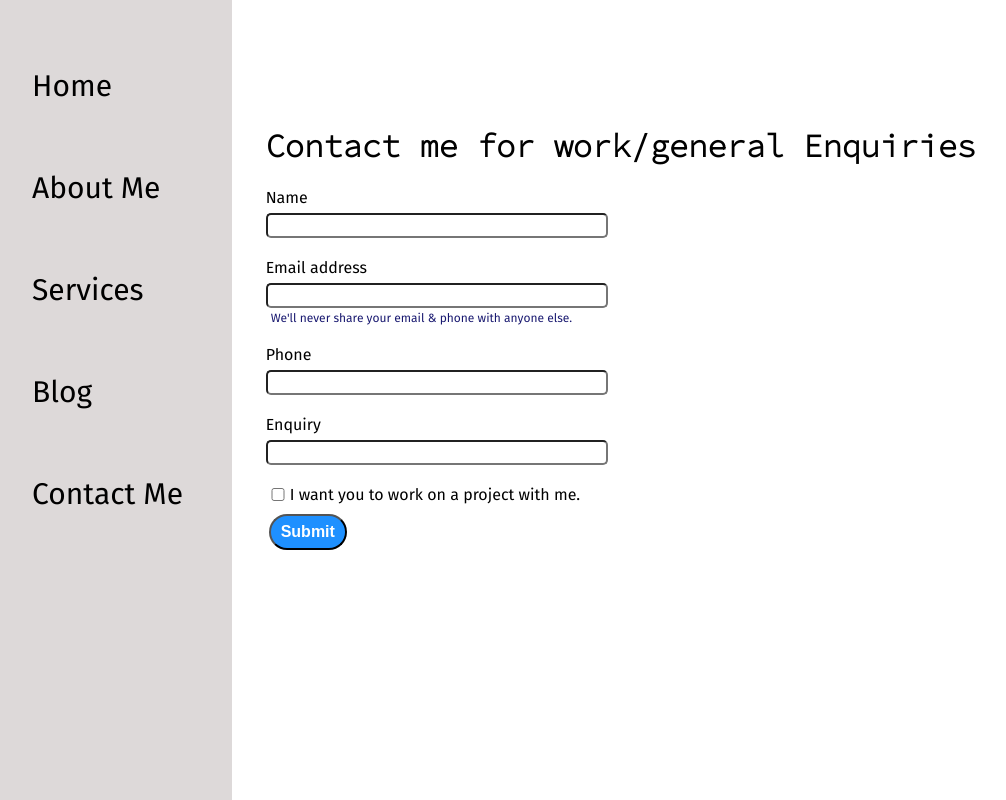
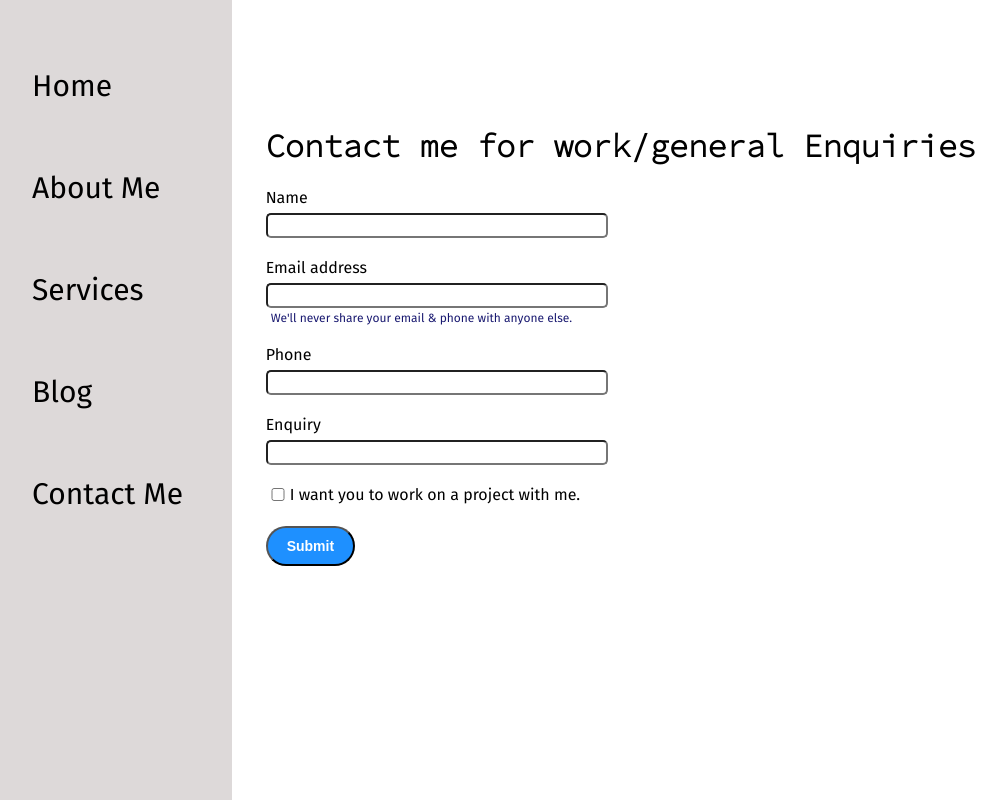
Before and after one commit to Dineshyagnik/Portfolio_website, a plain HTML site: page contact.html in a window 1280 px wide. Shown: the whole page, without its empty margins (3-1009 px from the left). Drawn offline with Linux system fonts and the light colour scheme.

Commit message:
changes style

```diff
--- a/style.css
+++ b/style.css
@@ -89,7 +89,9 @@
 }
 
 .btn-sm{
-    font-size: 16px;
+    font-size: 14px;
+    padding: 10px 19px;
+    margin: 12px 0;
 }
 
 .btn:hover {
```
